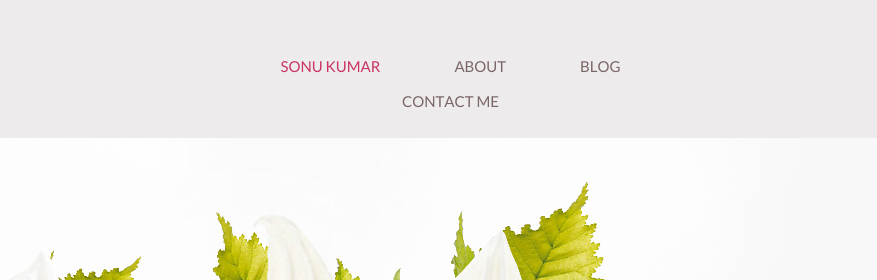
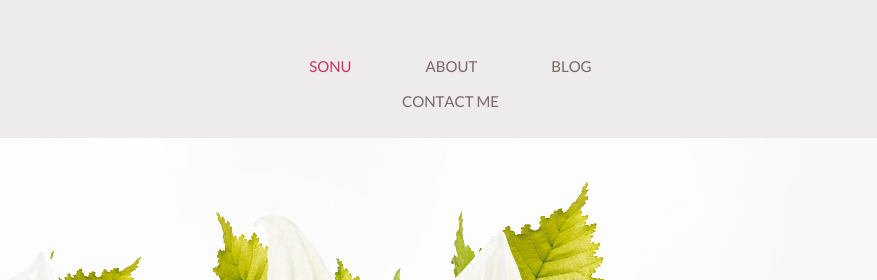
Before and after one commit to kushwaha-sonu/jenkins-pipeline, a plain HTML site: page index.html in a window 1280 px wide. Shown: the top 280 px of the page, 403-1280 px from the left. Drawn offline with Linux system fonts and the light colour scheme.

Commit message:
Update index.html

```diff
--- a/index.html
+++ b/index.html
@@ -16,7 +16,7 @@
 				<a href="index.html" class="logo"><img src="images/logo.png" alt=""></a>
 				<ul id="navigation">
 					<li class="selected">
-						<a href="index.html">Sonu kumar</a>
+						<a href="index.html">Sonu</a>
 					</li>
 					<li class="menu">
 						<a href="about.html">About</a>
```
